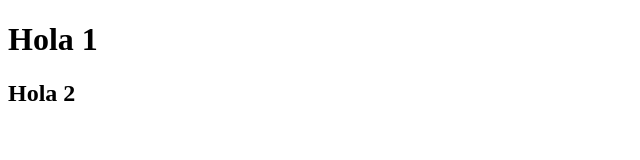
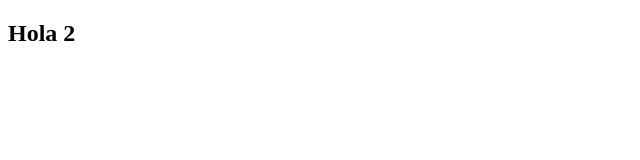
Before and after one commit to LuisLaiton/kuepa-modulo3, a plain HTML site: page index.html in a window 1280 px wide. Shown: the whole page, without its empty margins (0-640 px from the left). Drawn offline with Linux system fonts and the light colour scheme.

Commit message:
hola 1 eliminado

```diff
--- a/index.html
+++ b/index.html
@@ -7,7 +7,6 @@
     <title>Document</title>
 </head>
 <body>
-    <h1>Hola 1</h1>
     <h2>Hola 2</h2>
 </body>
 </html>
```
